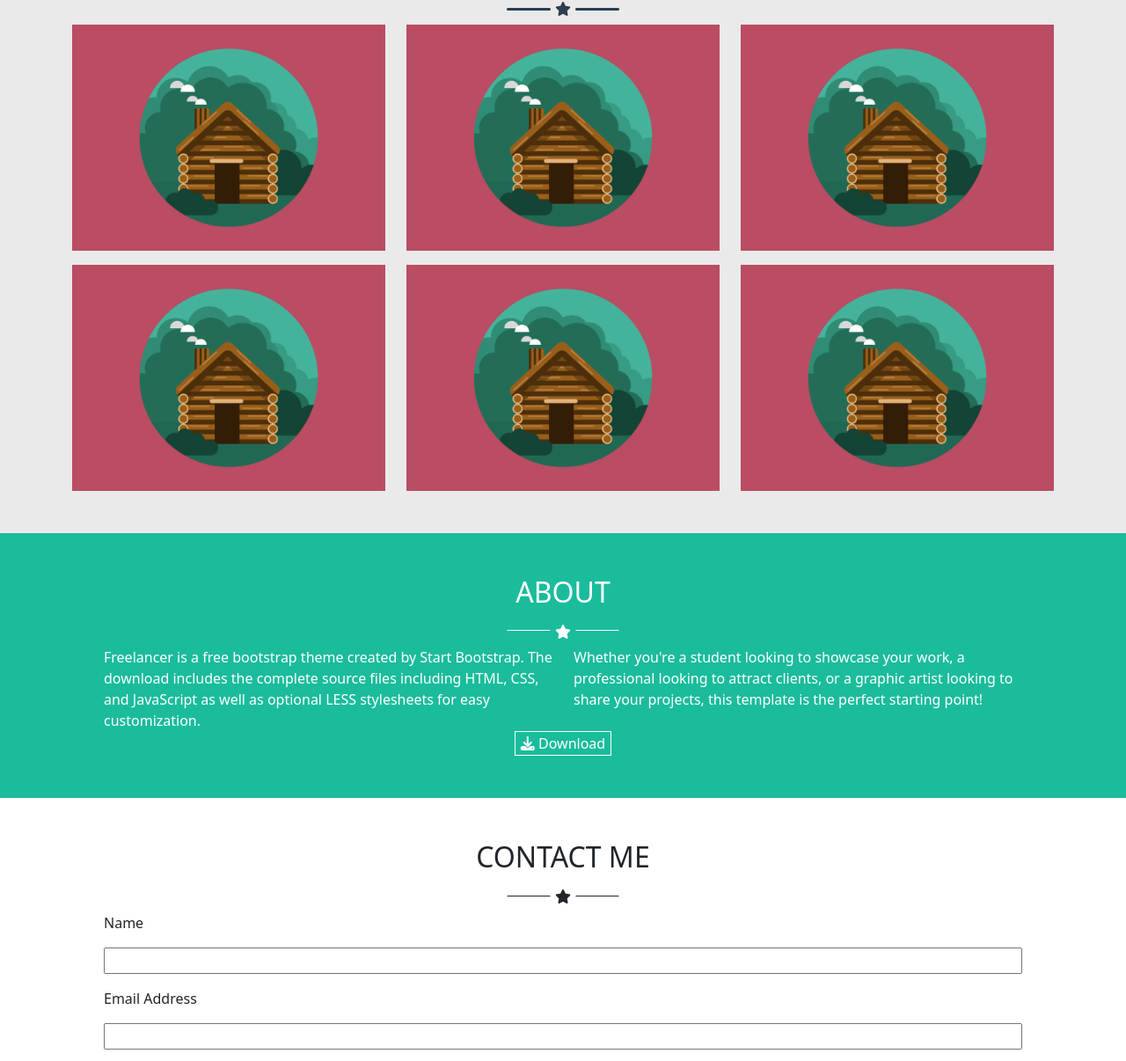
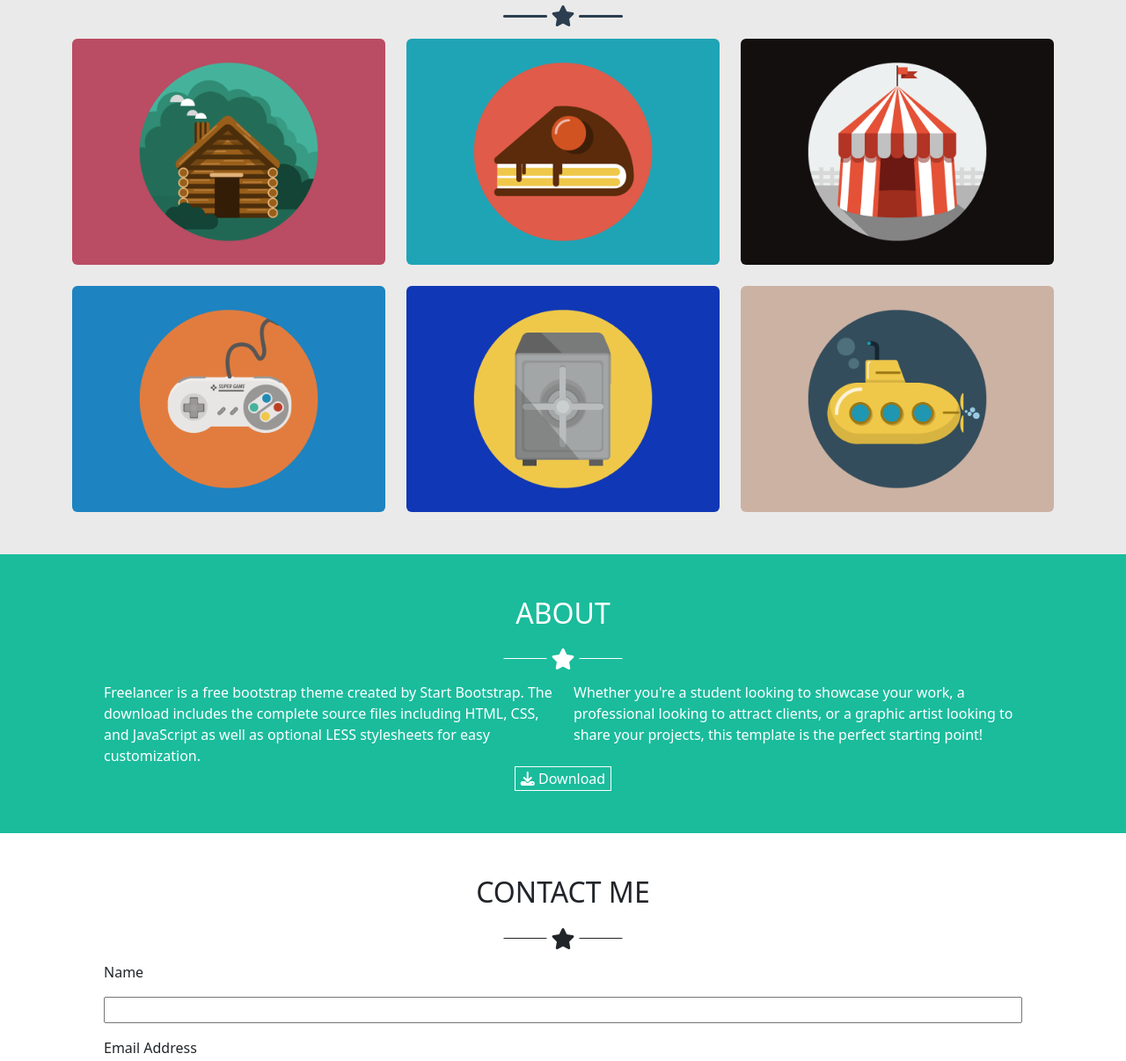
Before and after one commit to marinodilauro/html-css-bootstrap-freelancer, a plain HTML site: page index.html in a window 1280 px wide. Shown: the part 564-1770 px from the top of the page at 88% size. Drawn offline with nearby package versions, Linux system fonts and the light colour scheme.

Commit message:
Add responsive portfolio section with content

```diff
--- a/assets/css/style.css
+++ b/assets/css/style.css
@@ -23,6 +23,11 @@
   color: var(--bs-font_light);
 }
 
+._bg_light {
+  background-color: var(--bs-backgound_light);
+  color: var(--bs-secondary);
+}
+
 ._font_color_light {
   color: var(--bs-font_light);
 }
@@ -34,25 +39,9 @@
 
 .debug {
 
-  #site_header {
-    color: var(--bs-font_light);
-  }
+
 
   #site_main {
-
-
-    ._portfolio {
-      background-color: var(--bs-backgound_light);
-      color: var(--bs-secondary);
-
-      ._divider {
-
-        hr {
-          background-color: var(--bs-secondary);
-          color: var(--bs-secondary);
-        }
-      }
-    }
 
     ._about {
       background-color: var(--bs-primary);
@@ -148,6 +137,17 @@ img {
       }
     }
   }
+
+  ._portfolio {
+
+    ._divider {
+
+      hr {
+        background-color: var(--bs-secondary);
+        color: var(--bs-secondary);
+      }
+    }
+  }
 }
 
 /* #endregion ||||| MAIN QUERIES ||||| */
--- a/index.html
+++ b/index.html
@@ -66,7 +66,7 @@
         <h1 class="_name">START BOOTSTRAP</h1>
         <div class="_divider py-2 d-flex align-items-center">
           <hr>
-          <i class="fa-solid fa-lg fa-star"></i>
+          <i class="fa-solid fa-xl fa-star"></i>
           <hr>
         </div>
         <div class="_skills">
@@ -76,21 +76,21 @@
     </div>
 
     <!-- Portfolio -->
-    <div class="_portfolio">
+    <div class="_portfolio _bg_light">
       <section class="container py-5 d-flex flex-column align-items-center">
         <h2 class="_section_title">PORTFOLIO</h2>
-        <div class="_divider d-flex align-items-center">
+        <div class="_divider py-2 d-flex align-items-center">
           <hr>
-          <i class="fa-solid fa-star"></i>
+          <i class="fa-solid fa-xl fa-star"></i>
           <hr>
         </div>
-        <div class="row gy-3 row-cols-1 row-cols-md-2 row-cols-lg-3">
-          <div class="col"> <img src="./assets/img/cabin.png" alt=""> </div>
-          <div class="col"> <img src="./assets/img/cabin.png" alt=""> </div>
-          <div class="col"> <img src="./assets/img/cabin.png" alt=""> </div>
-          <div class="col"> <img src="./assets/img/cabin.png" alt=""> </div>
-          <div class="col"> <img src="./assets/img/cabin.png" alt=""> </div>
-          <div class="col"> <img src="./assets/img/cabin.png" alt=""> </div>
+        <div class="row gy-4 row-cols-1 row-cols-md-2 row-cols-lg-3">
+          <div class="col"> <img class="rounded" src="./assets/img/cabin.png" alt=""> </div>
+          <div class="col"> <img class="rounded" src="./assets/img/cake.png" alt=""> </div>
+          <div class="col"> <img class="rounded" src="./assets/img/circus.png" alt=""> </div>
+          <div class="col"> <img class="rounded" src="./assets/img/game.png" alt=""> </div>
+          <div class="col"> <img class="rounded" src="./assets/img/safe.png" alt=""> </div>
+          <div class="col"> <img class="rounded" src="./assets/img/submarine.png" alt=""> </div>
         </div>
       </section>
     </div>
@@ -99,9 +99,9 @@
     <div class="_about">
       <section class="container p-5 d-flex flex-column align-items-center">
         <h2 class="section_title">ABOUT</h2>
-        <div class="_divider d-flex align-items-center">
+        <div class="_divider py-2 d-flex align-items-center">
           <hr>
-          <i class="fa-solid fa-star"></i>
+          <i class="fa-solid fa-xl fa-star"></i>
           <hr>
         </div>
         <div class="row gy-5 row-cols-1 row-cols-md-2">
@@ -126,9 +126,9 @@
     <div class="_contact_me">
       <section class="container p-5 d-flex flex-column align-items-center">
         <h2>CONTACT ME</h2>
-        <div class="_divider d-flex align-items-center">
+        <div class="_divider py-2 d-flex align-items-center">
           <hr>
-          <i class="fa-solid fa-star"></i>
+          <i class="fa-solid fa-xl fa-star"></i>
           <hr>
         </div>
         <form action="#" class="_contact_form d-flex flex-column align-items-start">
```
